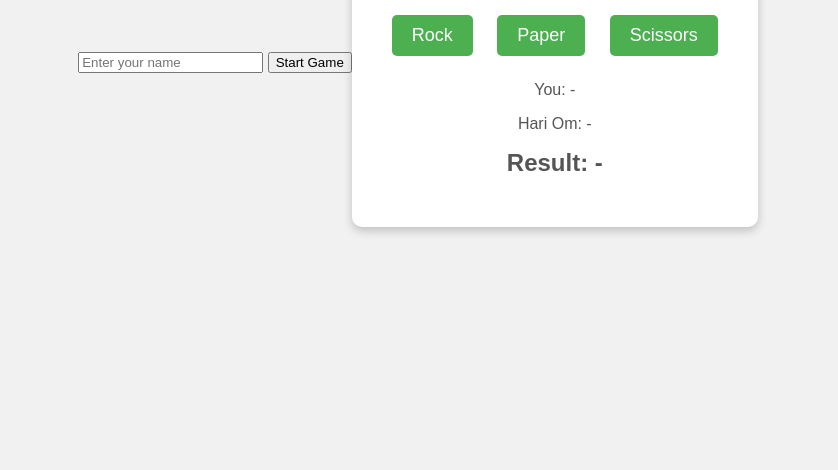
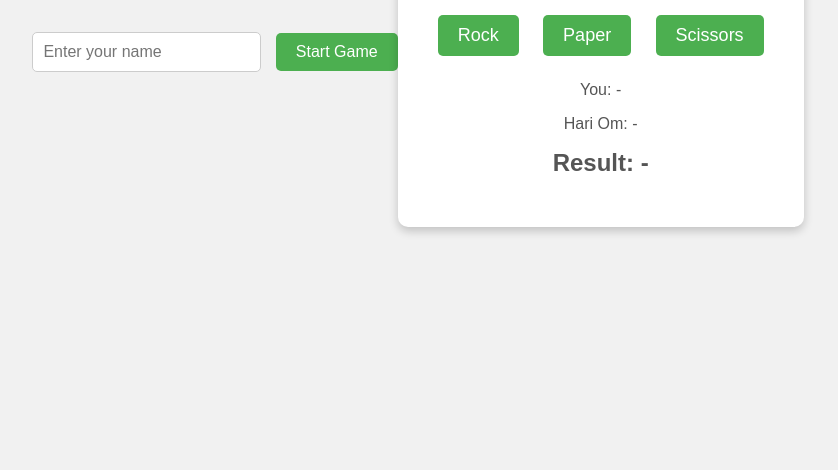
Before and after one commit to hariom-6264/rockpaper, a plain HTML site: page index.html in a window 1280 px wide. Shown: the part 346-816 px from the top of the page, without its empty margins (222-1060 px from the left). Drawn offline with Linux system fonts and the light colour scheme.

Commit message:
Update style.css

```diff
--- a/style.css
+++ b/style.css
@@ -5,6 +5,32 @@ body {
   justify-content: center;
   align-items: center;
   height: 100vh;
+}
+.user-input {
+  text-align: center;
+  margin-bottom: 20px;
+}
+
+.user-input input {
+  padding: 10px;
+  font-size: 16px;
+  border-radius: 5px;
+  border: 1px solid #ccc;
+}
+
+.user-input button {
+  padding: 10px 20px;
+  font-size: 16px;
+  margin-left: 10px;
+  background: #4caf50;
+  color: white;
+  border: none;
+  border-radius: 5px;
+  cursor: pointer;
+}
+
+.user-input button:hover {
+  background: #45a049;
 }
 
 .game-container {
```
